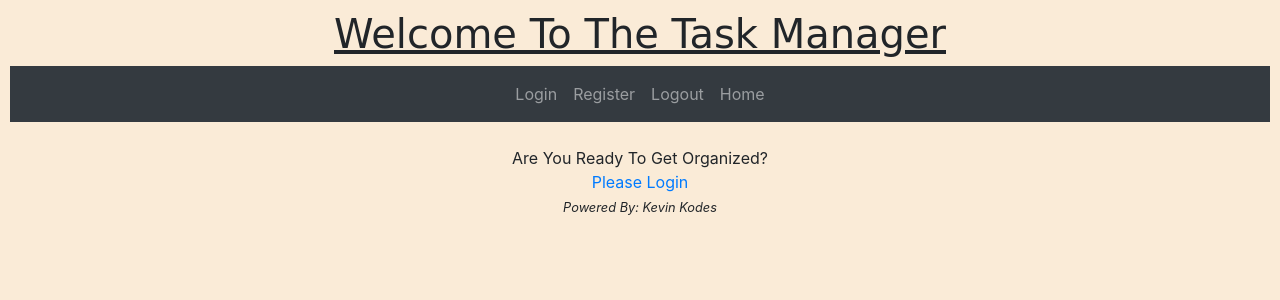
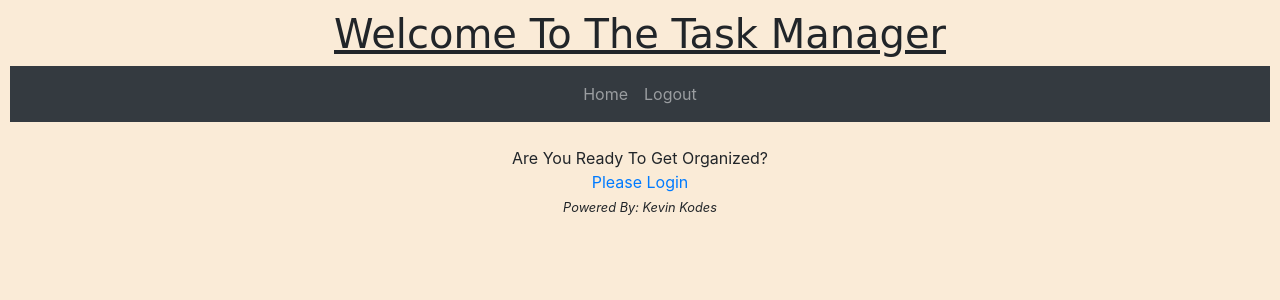
Before and after one commit to KevinOlo/Simple-CRUD-Web-App-, a Flask app: page / in a window 1280 px wide. Shown: the top 300 px of the page. Run offline with Flask 3, Linux system fonts and the light colour scheme; a user stored in the database is signed in; some libraries are stand-ins or nearby versions.

Commit message:
logout only shows when logged in and login & register only show when logged out (#8)

```diff
--- a/Templates/base.html
+++ b/Templates/base.html
@@ -57,17 +57,20 @@
         <div class="collapse navbar-collapse justify-content-center" id="navbar">
             <ul class="navbar-nav">
                 <li class="nav-item">
+                    <a class="nav-link" id="home" href="/home/">Home</a>
+                </li>
+                {% if not session.get('login')%}
+                    <li class="nav-item">
                         <a class="nav-link" id="login" href="/login/">Login</a>
                     </li>
                     <li class="nav-item">
                         <a class="nav-link" id="register" href="/register/">Register</a>
                     </li>
+                {%else%}
                     <li class="nav-item">
                         <a class="nav-link" id="logout" href="/logout/">Logout</a>
                     </li>
-                <li class="nav-item">
-                    <a class="nav-link" id="home" href="/home/">Home</a>
-                </li>
+                {%endif%}
             </ul>
         </div>
     </nav>
```
Lines whose indentation alone changed are shown as unchanged.
